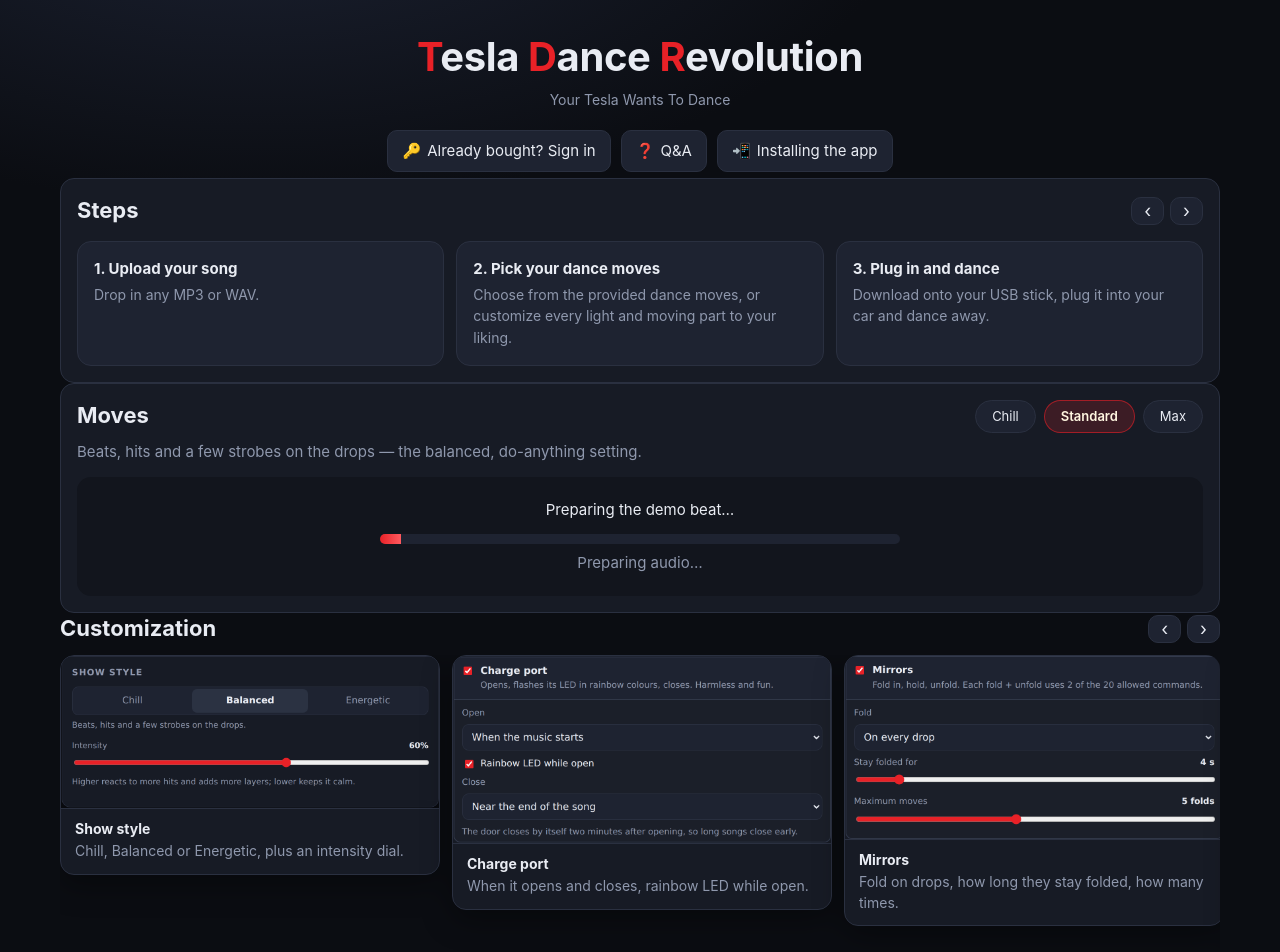
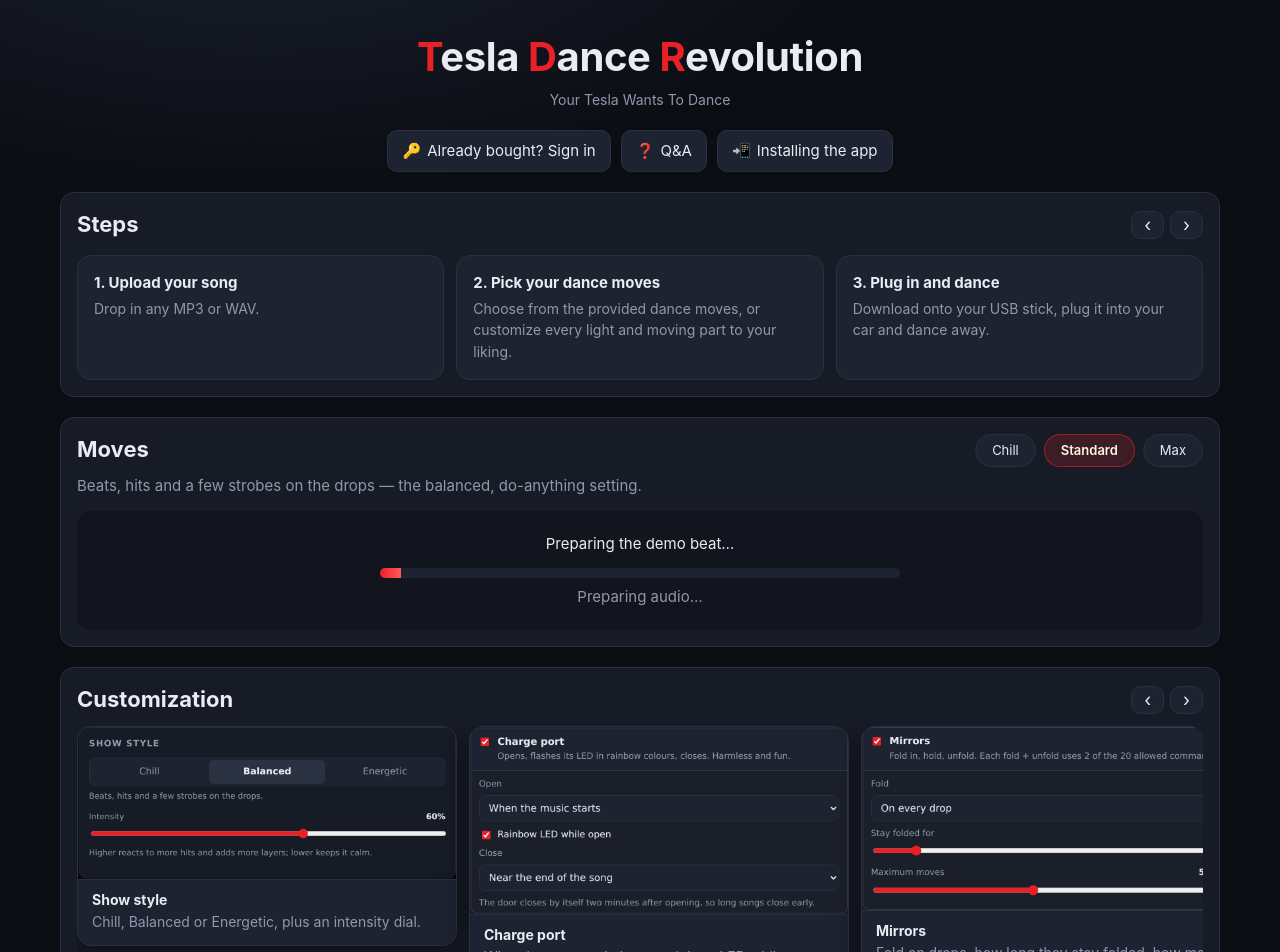
Before and after one commit to dolab080-star/TDR-App, a React (Vite) app: page / in a window 1280 px wide. Shown: the top 952 px of the page. Built offline with nearby package versions, Linux system fonts and the light colour scheme.

Commit message:
Box the Customization strip like the other sections and space the boxes apart
Co-Authored-By: Claude Fable 5.1 <noreply@anthropic.com>
Claude-Session: https://claude.ai/code/session_01DwjBq8f4iUqo7yMiLccmhw

```diff
--- a/src/components/OptionsGallery.tsx
+++ b/src/components/OptionsGallery.tsx
@@ -21,7 +21,7 @@ export function OptionsGallery() {
     track.scrollBy({ left: dir * Math.max(240, track.clientWidth * 0.8), behavior: 'smooth' });
   };
   return (
-    <section className="peek" aria-label="Customization">
+    <section className="panel peek" aria-label="Customization">
       <div className="peek-head">
         <h2>Customization</h2>
         <div className="peek-nav">
--- a/src/styles.css
+++ b/src/styles.css
@@ -1023,6 +1023,12 @@ input[type='range'] {
 }
 
 /* --- home / marketing page --- */
+.home {
+  display: flex;
+  flex-direction: column;
+  gap: 20px;
+}
+
 /* Chill: slow synchronized breathing, tails steady, no strobes. */
 .pace-chill .side-left,
 .pace-chill .tail-left,
@@ -1133,7 +1139,7 @@ input[type='range'] {
 }
 
 .sub-header {
-  margin: 0 0 6px;
+  margin: 0;
 }
 
 .sub-header .btn {
@@ -1174,7 +1180,7 @@ input[type='range'] {
 }
 
 .sub-header + .sub-panel {
-  margin: 0 0 14px;
+  margin: 0;
 }
 
 /* --- options pictures (hero) --- */
@@ -1226,7 +1232,7 @@ input[type='range'] {
   flex: 0 0 min(100%, 380px);
   scroll-snap-align: start;
   margin: 0;
-  background: var(--panel);
+  background: var(--panel-2);
   border: 1px solid var(--border);
   border-radius: var(--radius);
   overflow: hidden;
```
